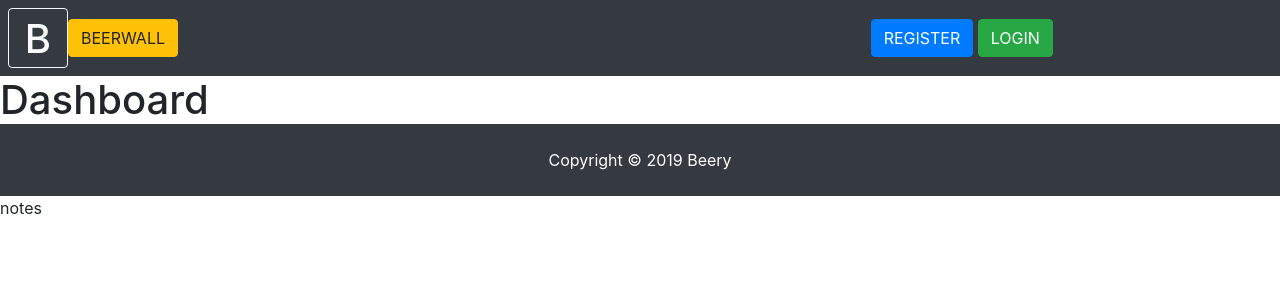
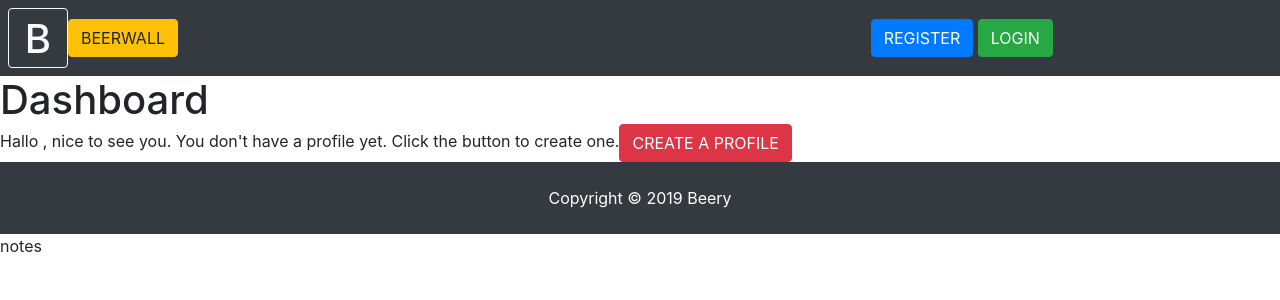
Before and after one commit to duedeu36/beery, a React (Create React App) app in the folder client/: page /dashboard in a window 1280 px wide. Shown: the top 300 px of the page. Built offline with nearby package versions, Linux system fonts and the light colour scheme; no server answers.

Commit message:
redux: dashboard added to navbar, condition for profile page added

```diff
--- a/client/src/components/beerwall/Beerwall.js
+++ b/client/src/components/beerwall/Beerwall.js
@@ -1,4 +1,5 @@
 import React, { Component } from "react";
+import { Link } from "react-router-dom";
 import { connect } from "react-redux";
 import { getBeers } from "../../actions/beerActions";
 import PropTypes from "prop-types";
@@ -19,8 +20,20 @@ class Beerwall extends Component {
     if (beer === null || loading) {
       beerwallContent = <Spinner />;
     } else {
-      //  Check if logged in user has profile data
-      beerwallContent = <Beer />;
+      //  Check if logged in user has beer data
+      if (Object.keys(beer).length > 0) {
+        beerwallContent = <Beer />;
+      } else {
+        // No beers posted yet
+        beerwallContent = (
+          <div>
+            Seems like no beers are posted yet.
+            <Link to="/add-beer">
+              <button className="btn btn-danger">add a beer</button>
+            </Link>
+          </div>
+        );
+      }
     }
 
     return (
--- a/client/src/components/dashboard/Dashboard.js
+++ b/client/src/components/dashboard/Dashboard.js
@@ -1,23 +1,64 @@
 import React, { Component } from "react";
 import PropTypes from "prop-types";
+import { Link } from "react-router-dom";
 import { connect } from "react-redux";
 import { getCurrentProfile } from "../../actions/profileActions";
+import Spinner from "../common/Spinner";
+import Profile from "./Profile";
 
 class Dashboard extends Component {
   componentDidMount() {
     this.props.getCurrentProfile();
+    //  in profileReducer 'profile' and 'loading' are called within this function...
   }
 
   render() {
+    const { user } = this.props.auth;
+    const { profile, loading } = this.props.profile;
+
+    let dashboardContent;
+    // ...and when the function is called we can make this if else statement
+    if (profile === null || loading) {
+      dashboardContent = <Spinner />;
+    } else {
+      //  Check if logged in user has profile data
+      if (Object.keys(profile).length > 0) {
+        dashboardContent = <Profile />;
+      } else {
+        // No beers posted yet
+        dashboardContent = (
+          <div>
+            Hallo {user.name}, nice to see you. You don't have a profile yet.
+            Click the button to create one.
+            <Link to="/create-profile">
+              <button className="btn btn-danger">create a profile</button>
+            </Link>
+          </div>
+        );
+      }
+    }
+
     return (
       <div>
         <h1>Dashboard</h1>
+        {dashboardContent}
       </div>
     );
   }
 }
 
+Dashboard.propTypes = {
+  getCurrentProfile: PropTypes.func.isRequired,
+  auth: PropTypes.object.isRequired,
+  profile: PropTypes.object.isRequired
+};
+
+const mapStateToProps = state => ({
+  profile: state.profile,
+  auth: state.auth
+});
+
 export default connect(
-  null,
+  mapStateToProps,
   { getCurrentProfile }
 )(Dashboard);
--- /dev/null
+++ b/client/src/components/dashboard/Profile.js
@@ -0,0 +1,13 @@
+import React, { Component } from "react";
+
+class Profile extends Component {
+  render() {
+    return (
+      <div>
+        <h1>Profile page</h1>
+      </div>
+    );
+  }
+}
+
+export default Profile;
--- a/client/src/components/layout/Navbar.js
+++ b/client/src/components/layout/Navbar.js
@@ -17,7 +17,7 @@ class Navbar extends Component {
 
     const authLinks = (
       <div className="col-4 align-self-center">
-        <Link to="/profile">
+        <Link to="/dashboard">
           <button type="button" className="btn btn-info">
             <img
               src={user.avatar}
@@ -25,7 +25,7 @@ class Navbar extends Component {
               style={{ borderRadius: "50%", width: "20px" }}
               title="You must have a Gravatar connected to your email to display an image"
             />{" "}
-            Profile
+            dashboard
           </button>
         </Link>
 
```
